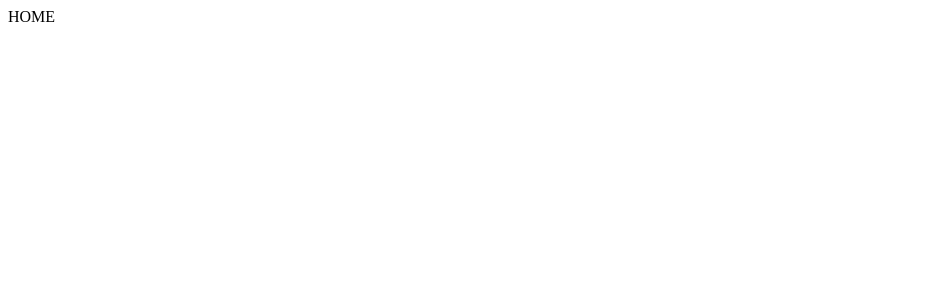
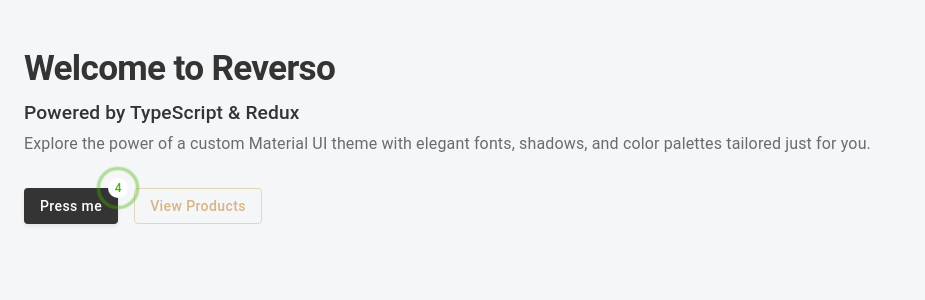
Before and after one commit to ziynatilloh-html/Reverso, a React (Create React App) app: page / in a window 1280 px wide. Shown: the top 300 px of the page, without its empty margins (0-925 px from the left). Built offline with nearby package versions, Linux system fonts and the light colour scheme.

Commit message:
feat: MUI - customized integration

```diff
--- a/package.json
+++ b/package.json
@@ -3,13 +3,16 @@
   "version": "0.1.0",
   "private": true,
   "dependencies": {
+    "@emotion/react": "^11.14.0",
+    "@emotion/styled": "^11.14.0",
+    "@mui/material": "^6.3.1",
     "@reduxjs/toolkit": "^1.8.1",
     "@testing-library/jest-dom": "^4.2.4",
     "@testing-library/react": "^9.5.0",
     "@testing-library/user-event": "^7.2.1",
     "react": "^18.2.0",
     "react-dom": "^18.0.0",
-    "react-redux": "^7.2.8",
+    "react-redux": "^8.1.2",
     "react-scripts": "5.0.0",
     "typescript": "~4.1.5",
     "web-vitals": "^2.1.4"
--- a/src/app/App.tsx
+++ b/src/app/App.tsx
@@ -1,9 +1,48 @@
-import React from "react";
-import logo from "./logo.svg";
 import "./css/app.css";
+import { Box, Button, Container, Stack, Typography } from "@mui/material";
+import { RippleBadge } from "./MaterialTheme/styled";
 
 function App() {
-  return <div>HOME</div>;
+  return (
+    <Container maxWidth="lg">
+      <Stack spacing={4} sx={{ py: 6 }}>
+        <Box>
+          <Typography variant="h1" component="h1" gutterBottom>
+            Welcome to Reverso
+          </Typography>
+          <Typography variant="h4" component="h4" gutterBottom>
+            Powered by TypeScript & Redux
+          </Typography>
+          <Typography variant="body1" color="text.secondary">
+            Explore the power of a custom Material UI theme with elegant fonts,
+            shadows, and color palettes tailored just for you.
+          </Typography>
+        </Box>
+        <Box display="flex" gap={2}>
+          <RippleBadge badgeContent={4} color="secondary">
+            <Button
+              variant="contained"
+              color="primary"
+              sx={{
+                transition: "all 0.2s",
+                "&:hover": {
+                  backgroundColor: "#2c2c2c", // slightly darker
+                },
+                "&:active": {
+                  transform: "scale(0.98)",
+                },
+              }}
+            >
+              Press me
+            </Button>
+          </RippleBadge>
+          <Button variant="outlined" color="secondary">
+            View Products
+          </Button>
+        </Box>
+      </Stack>
+    </Container>
+  );
 }
 
 export default App;
--- /dev/null
+++ b/src/app/MaterialTheme/index.ts
@@ -0,0 +1,62 @@
+import { createTheme, ThemeOptions } from "@mui/material/styles";
+import { TypographyOptions } from "@mui/material/styles/createTypography";
+import { Shadows } from "@mui/material/styles";
+import { common } from "@mui/material/colors";
+import shadow from "./shadow";
+import typography from "./typography";
+
+const light: ThemeOptions = {
+  palette: {
+    mode: "light" as const,
+    background: {
+      default: "#f8f8ff",
+      paper: common.white,
+    },
+    primary: {
+      contrastText: "#ffffff",
+      main: "#343434", // Charcoal
+    },
+    secondary: {
+      contrastText: "#343434",
+      main: "#d7b586", // Muted Gold
+    },
+    text: {
+      primary: "#343434",
+      secondary: "#6b6b6b",
+    },
+  },
+  components: {
+    MuiContainer: {
+      styleOverrides: {
+        root: {
+          height: "100%",
+        },
+      },
+    },
+    MuiCssBaseline: {
+      styleOverrides: {
+        html: { height: "100%" },
+        body: { background: "#f4f6f8", height: "100%", minHeight: "100%" },
+      },
+    },
+  },
+  typography: typography as TypographyOptions,
+  shadows: shadow as Shadows,
+};
+
+let theme = createTheme(light);
+theme = createTheme(theme, {
+  components: {
+    MuiContainer: {
+      styleOverrides: {
+        maxWidthLg: {
+          [theme.breakpoints.up("lg")]: {
+            maxWidth: "1300px",
+          },
+        },
+      },
+    },
+  },
+});
+
+export default theme;
--- /dev/null
+++ b/src/app/MaterialTheme/shadow.ts
@@ -0,0 +1,28 @@
+const shadow = [
+  "none",
+  "0 1px 2px rgba(0,0,0,0.05)",
+  "0 2px 4px rgba(0,0,0,0.08)",
+  "0 4px 6px rgba(0,0,0,0.1)",
+  "0 6px 10px rgba(0,0,0,0.12)",
+  "0 8px 12px rgba(0,0,0,0.14)",
+  "0 10px 14px rgba(0,0,0,0.16)",
+  "0 12px 16px rgba(0,0,0,0.18)",
+  "0 14px 18px rgba(0,0,0,0.2)",
+  "0 16px 20px rgba(0,0,0,0.22)",
+  "0 17px 22px rgba(0,0,0,0.23)",
+  "0 18px 24px rgba(0,0,0,0.24)",
+  "0 19px 26px rgba(0,0,0,0.25)",
+  "0 20px 28px rgba(0,0,0,0.26)",
+  "0 21px 30px rgba(0,0,0,0.27)",
+  "0 22px 32px rgba(0,0,0,0.28)",
+  "0 23px 34px rgba(0,0,0,0.29)",
+  "0 24px 36px rgba(0,0,0,0.30)",
+  "0 25px 38px rgba(0,0,0,0.31)",
+  "0 26px 40px rgba(0,0,0,0.32)",
+  "0 27px 42px rgba(0,0,0,0.33)",
+  "0 28px 44px rgba(0,0,0,0.34)",
+  "0 29px 46px rgba(0,0,0,0.35)",
+  "0 30px 48px rgba(0,0,0,0.36)",
+  "0 31px 50px rgba(0,0,0,0.37)",
+];
+export default shadow;
--- /dev/null
+++ b/src/app/MaterialTheme/styled.ts
@@ -0,0 +1,30 @@
+import { styled } from "@mui/material/styles";
+import Badge from "@mui/material/Badge";
+
+export const RippleBadge = styled(Badge)(({ theme }) => ({
+  "& .MuiBadge-badge": {
+    color: "#44b700",
+    background: "white",
+    "&::after": {
+      position: "absolute",
+      top: "-2px",
+      left: "-2px",
+      width: "120%",
+      height: "120%",
+      borderRadius: "50%",
+      animation: "ripple 1.2s infinite ease-in-out",
+      border: "2px solid currentColor",
+      content: '""',
+    },
+  },
+  "@keyframes ripple": {
+    "0%": {
+      transform: "scale(.8)",
+      opacity: 1,
+    },
+    "100%": {
+      transform: "scale(2.4)",
+      opacity: 0,
+    },
+  },
+}));
--- /dev/null
+++ b/src/app/MaterialTheme/typography.ts
@@ -0,0 +1,34 @@
+export default {
+  fontFamily: '"Roboto", "Helvetica", "Arial", sans-serif',
+  h1: {
+    fontWeight: 600,
+    fontSize: "2.2rem",
+    letterSpacing: "-0.02em",
+  },
+  h2: {
+    fontWeight: 500,
+    fontSize: "1.8rem",
+  },
+  h3: {
+    fontWeight: 500,
+    fontSize: "1.5rem",
+  },
+  h4: {
+    fontWeight: 500,
+    fontSize: "1.2rem",
+  },
+  h5: {
+    fontWeight: 500,
+    fontSize: "1rem",
+  },
+  h6: {
+    fontWeight: 400,
+    fontSize: "0.875rem",
+  },
+  body1: {
+    fontSize: "1rem",
+  },
+  button: {
+    textTransform: "none",
+  },
+};
--- a/src/index.tsx
+++ b/src/index.tsx
@@ -4,12 +4,18 @@ import { Provider } from "react-redux";
 import { store } from "./app/store";
 import App from "./app/App";
 import reportWebVitals from "./reportWebVitals";
+import { ThemeProvider } from "@mui/material/styles";
+import CssBaseline from "@mui/material/CssBaseline";
+import theme from "./app/MaterialTheme";
 
 const root = ReactDOM.createRoot(document.getElementById("root")!);
 root.render(
   <React.StrictMode>
     <Provider store={store}>
-      <App />
+      <ThemeProvider theme={theme}>
+        <CssBaseline />
+        <App />
+      </ThemeProvider>
     </Provider>
   </React.StrictMode>
 );
```
Also changed, not shown: 1 other file (tests, documents, lock files or other folders).
